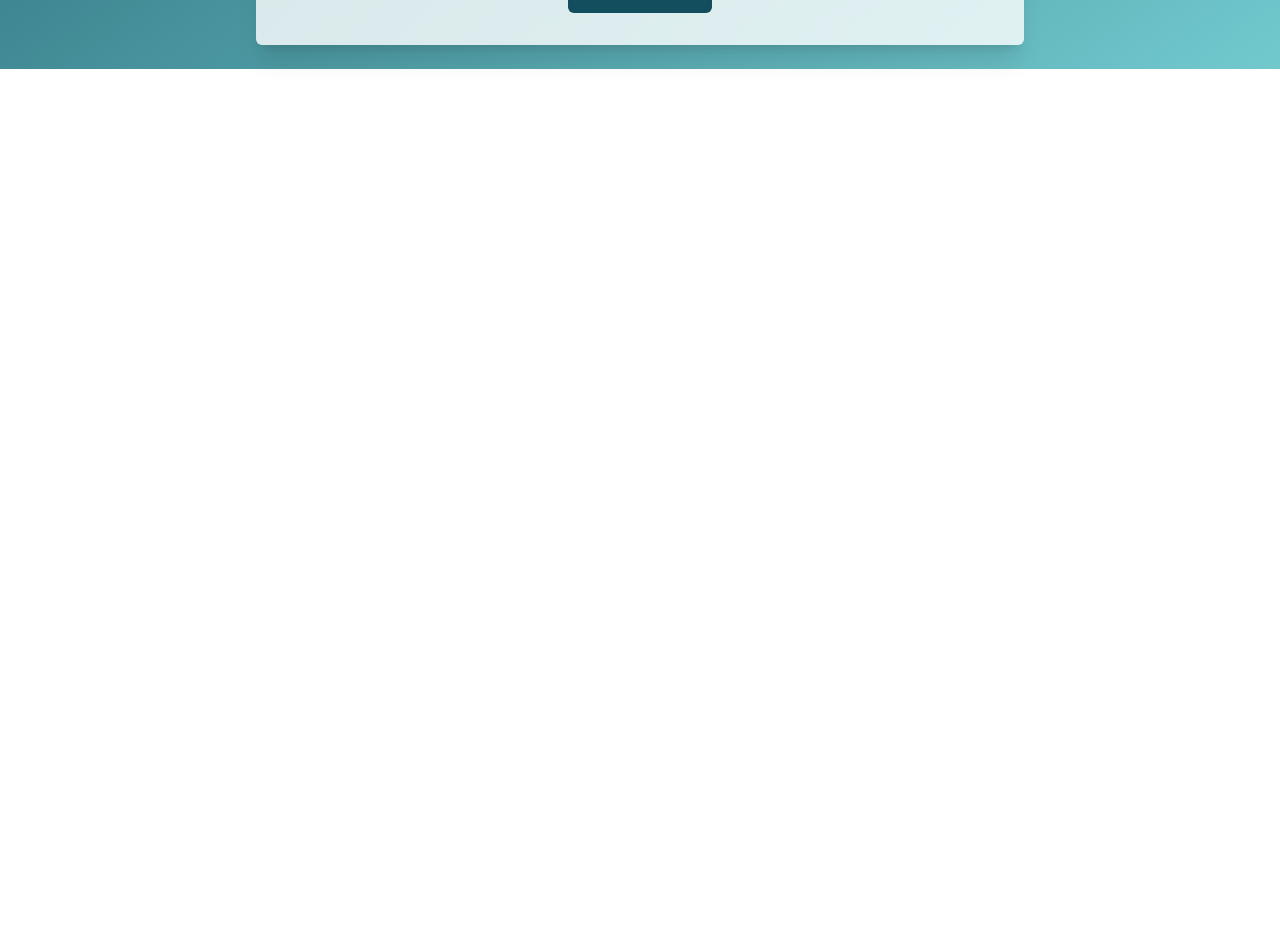
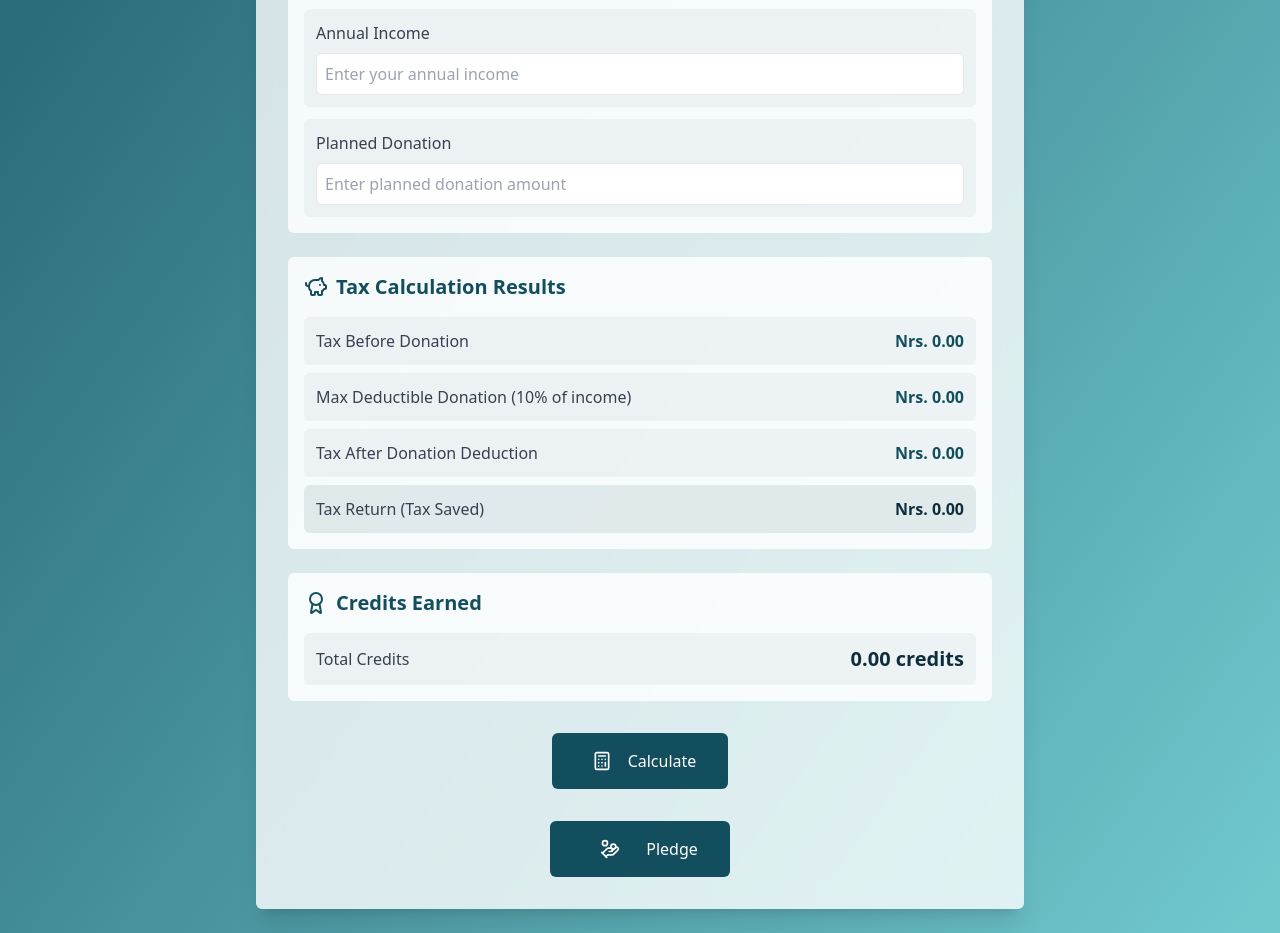
Before and after one commit to hcoe-sidewinder/hackathon, a React (Vite) app in the folder frontend/: page /donation-detail/1 in a window 1280 px wide. Shown: the part 840-1773 px from the top of the page. Before the commit the page ends 909 px from the top, so only its background shows below. Built offline with nearby package versions, Linux system fonts and the light colour scheme.

Commit message:
Stuti Commit

```diff
--- a/frontend/src/Pages/DonationDetail.jsx
+++ b/frontend/src/Pages/DonationDetail.jsx
@@ -7,6 +7,7 @@ import { useLocation, useNavigate } from "react-router";
 import axios from "axios";
 import { useTrade } from "../context/tradeContext";
 import { toast } from "sonner";
+import TaxCalculator from "../components/TaxCalculator";
 
 const DonationDetail = ({ donation, onBack }) => {
   const { state, dispatch } = useTrade();
@@ -153,13 +154,15 @@ const DonationDetail = ({ donation, onBack }) => {
           </div>
         </Section>
 
+        <TaxCalculator />
+
         <div className="flex justify-center mt-8">
           <button
             onClick={() => setShowPledgeModal(true)}
             className="group flex items-center gap-2 bg-bgColor text-white px-8 py-4 rounded-md
             transition-all duration-300 hover:bg-hoverColor hover:shadow-lg active:scale-95"
           >
-            <HandCoins className="w-5 h-5 transition-transform duration-300 group-hover:scale-110" />
+            <HandCoins className="w-14 h-5 transition-transform duration-300 group-hover:scale-110" />
             <span className="transition-transform duration-300 group-hover:translate-x-1">
               Pledge
             </span>
--- a/frontend/src/Pages/HomePage.jsx
+++ b/frontend/src/Pages/HomePage.jsx
@@ -16,17 +16,18 @@ import {
 import DirectionsWalkIcon from "@mui/icons-material/DirectionsWalk";
 import axios from "axios";
 import { useTrade } from "../context/tradeContext";
+import TaxCalculator from "../components/TaxCalculator";
 
 // Sample Data Array - yo chai pachi hatauda huncha...backend bata data fetch garera lyaune
 export const sampleUsers = [
   {
     index: 1,
     doneeId: "12345",
-    donorId: "67890",
+    donorId: null,
     phaseId: "3",
     nob: "Khatri Ceramics",
     totalAmount: "500000",
-    desc: "I need the aforementioned amount to buy an electricity powered oven to replace the wood burning oven that I use to bake my pottery.",
+    desc: "I need the amount to buy an electricity powered oven to replace the wood burning oven that I use to bake my pottery.",
     panNo: "775976",
     profilePic: "https://via.placeholder.com/150",
   },
@@ -55,7 +56,7 @@ export const sampleUsers = [
   {
     index: 4,
     doneeId: "11223",
-    donorId: "44556",
+    donorId: null,
     phaseId: "9",
     nob: "Solar Solutions",
     totalAmount: "900000",
@@ -66,7 +67,7 @@ export const sampleUsers = [
   {
     index: 5,
     doneeId: "11623",
-    donorId: "44656",
+    donorId: null,
     phaseId: "8",
     nob: "Wind Surfers",
     totalAmount: "50000",
--- a/frontend/src/components/Header.jsx
+++ b/frontend/src/components/Header.jsx
@@ -1,4 +1,5 @@
-import { Leaf, Megaphone, LogOut } from "lucide-react";
+import { Avatar } from "@mui/material";
+import { Leaf, Megaphone, LogOut, Box } from "lucide-react";
 
 const Header = () => {
   return (
@@ -54,6 +55,23 @@ const Header = () => {
             <LogOut className="h-5 w-5 mr-2" />
             Log Out
           </a>
+          <a>
+            <Box
+              sx={{
+                display: "flex",
+                align: "center",
+                mb: 3,
+                height: 100,
+                width: 100,
+                borderRadius: 1,
+              }}
+            >
+              <img
+                src="../access/pfp.jpg"
+                sx={{ width: 100, height: 100, mr: 0, padding: 1 }}
+              />
+            </Box>
+          </a>
         </div>
       </div>
     </header>
--- a/frontend/src/components/HowItWorks.jsx
+++ b/frontend/src/components/HowItWorks.jsx
@@ -11,25 +11,25 @@ const Step = ({ icon, title, description }) => (
 const HowItWorks = () => {
   const steps = [
     {
-      icon: <BarChart className="h-8 w-8 text-white" />,
+      icon: <BarChart className="h-5 w-8 text-white" />,
       title: "Measure Impact",
       description:
         "We assess your company's environmental impact and energy usage.",
     },
     {
-      icon: <RefreshCw className="h-8 w-8 text-white" />,
+      icon: <RefreshCw className="h-5 w-8 text-white" />,
       title: "Implement Changes",
       description:
         "Implement eco-friendly practices and energy-saving measures.",
     },
     {
-      icon: <Award className="h-8 w-8 text-white" />,
+      icon: <Award className="h-5 w-8 text-white" />,
       title: "Earn Credits",
       description:
         "Receive energy credits for your positive environmental actions.",
     },
     {
-      icon: <TrendingUp className="h-8 w-8 text-white" />,
+      icon: <TrendingUp className="h-5 w-8 text-white" />,
       title: "Trade & Benefit",
       description:
         "Trade credits with other businesses or use them for incentives.",
--- /dev/null
+++ b/frontend/src/components/TaxCalculator.jsx
@@ -0,0 +1,206 @@
+import {
+  Calculator,
+  ArrowLeft,
+  Landmark,
+  PiggyBank,
+  Award,
+} from "lucide-react";
+import { useState } from "react";
+
+// BigInt version of the Math.min function
+const bigIntMin = (a, b) => {
+  const aBig = BigInt(Math.round(Number(a)));
+  const bBig = BigInt(Math.round(Number(b)));
+  return aBig < bBig ? Number(aBig) : Number(bBig);
+};
+
+const TaxCalculator = ({ onBack }) => {
+  const [income, setIncome] = useState("");
+  const [deductions, setDeductions] = useState("");
+  const [donation, setDonation] = useState("");
+  const [results, setResults] = useState({
+    taxBeforeDonation: 0,
+    maxDeductibleDonation: 0,
+    taxAfterDonation: 0,
+    taxSaved: 0,
+    creditsEarned: 0,
+  });
+
+  const formatLargeNumber = (number) => {
+    return new Intl.NumberFormat("en-IN", {
+      maximumFractionDigits: 2,
+      minimumFractionDigits: 2,
+    }).format(number);
+  };
+
+  const Section = ({ title, icon, children }) => (
+    <div className="mt-6 p-4 rounded-md transition-all duration-300 ease-in-out bg-white/80 hover:bg-white/90 hover:shadow-lg relative">
+      <div className="flex items-center gap-2 text-xl font-semibold text-textColor mb-4">
+        <div className="transform transition-all duration-300 group-hover:scale-110">
+          {icon}
+        </div>
+        <h3>{title}</h3>
+      </div>
+      <div className="relative">{children}</div>
+    </div>
+  );
+
+  const validateNumberInput = (value) => {
+    if (value === "") return true;
+    const num = Number(value);
+    return !isNaN(num) && num >= 0 && num <= 10000000000000000;
+  };
+
+  const handleNumberInput = (value, setter) => {
+    if (validateNumberInput(value)) {
+      setter(value);
+    }
+  };
+
+  const calculateTax = () => {
+    const incomeNum = Number(income);
+    const deductionsNum = Number(deductions);
+    const donationNum = Number(donation);
+
+    const maxDonation = incomeNum * 0.1;
+    const effectiveDonation = bigIntMin(donationNum, maxDonation);
+    const taxableBeforeDonation = Math.max(0, incomeNum - deductionsNum);
+    const taxableAfterDonation = Math.max(
+      0,
+      taxableBeforeDonation - effectiveDonation
+    );
+
+    const taxBefore = calculateTaxAmount(taxableBeforeDonation);
+    const taxAfter = calculateTaxAmount(taxableAfterDonation);
+    const credits = (effectiveDonation / 1000000) * 1.5;
+
+    setResults({
+      taxBeforeDonation: taxBefore,
+      maxDeductibleDonation: maxDonation,
+      taxAfterDonation: taxAfter,
+      taxSaved: taxBefore - taxAfter,
+      creditsEarned: credits,
+    });
+  };
+
+  const calculateTaxAmount = (taxable) => {
+    let tax = 0;
+    if (taxable <= 300000) {
+      tax = 0;
+    } else if (taxable <= 600000) {
+      tax = (taxable - 300000) * 0.05;
+    } else if (taxable <= 900000) {
+      tax = 15000 + (taxable - 600000) * 0.1;
+    } else if (taxable <= 1200000) {
+      tax = 45000 + (taxable - 900000) * 0.15;
+    } else if (taxable <= 1500000) {
+      tax = 90000 + (taxable - 1200000) * 0.2;
+    } else {
+      tax = 150000 + (taxable - 1500000) * 0.3;
+    }
+    return tax;
+  };
+
+  const ResultRow = ({ label, value, isHighlighted = false }) => (
+    <div
+      className={`flex justify-between p-3 ${
+        isHighlighted ? "bg-bgColor/10" : "bg-bgColor/5"
+      } rounded-md transition-all duration-300 hover:bg-bgColor/10`}
+    >
+      <span className="text-gray-700">{label}</span>
+      <span
+        className={`font-semibold ${
+          isHighlighted ? "text-hoverColor" : "text-textColor"
+        }`}
+      >
+        {typeof value === "number" ? `Nrs. ${formatLargeNumber(value)}` : value}
+      </span>
+    </div>
+  );
+
+  return (
+    <div>
+      {/* <div className="bg-white/80 backdrop-blur-md shadow-xl rounded-md overflow-hidden w-full max-w-3xl p-8 transition-all duration-300 hover:shadow-2xl"> */}
+      <Section title="Income Details" icon={<Landmark className="w-6 h-6" />}>
+        <div className="space-y-3">
+          <div className="flex flex-col p-3 bg-bgColor/5 rounded-md transition-all duration-300 hover:bg-bgColor/10">
+            <label className="text-gray-700 mb-2">Annual Income</label>
+            <input
+              type="number"
+              value={income}
+              onChange={(e) => handleNumberInput(e.target.value, setIncome)}
+              className="p-2 border rounded-md focus:outline-none focus:ring-2 focus:ring-bgColor"
+              placeholder="Enter your annual income"
+              max="10000000000000000"
+              min="0"
+            />
+          </div>
+
+          <div className="flex flex-col p-3 bg-bgColor/5 rounded-md transition-all duration-300 hover:bg-bgColor/10">
+            <label className="text-gray-700 mb-2">Planned Donation</label>
+            <input
+              type="number"
+              value={donation}
+              onChange={(e) => handleNumberInput(e.target.value, setDonation)}
+              className="p-2 border rounded-md focus:outline-none focus:ring-2 focus:ring-bgColor"
+              placeholder="Enter planned donation amount"
+              max="10000000000000000"
+              min="0"
+            />
+          </div>
+        </div>
+      </Section>
+
+      <Section
+        title="Tax Calculation Results"
+        icon={<PiggyBank className="w-6 h-6" />}
+      >
+        <div className="space-y-2">
+          <ResultRow
+            label="Tax Before Donation"
+            value={results.taxBeforeDonation}
+          />
+          <ResultRow
+            label="Max Deductible Donation (10% of income)"
+            value={results.maxDeductibleDonation}
+          />
+          <ResultRow
+            label="Tax After Donation Deduction"
+            value={results.taxAfterDonation}
+          />
+          <ResultRow
+            label="Tax Return (Tax Saved)"
+            value={results.taxSaved}
+            isHighlighted={true}
+          />
+        </div>
+      </Section>
+
+      <Section title="Credits Earned" icon={<Award className="w-6 h-6" />}>
+        <div className="p-3 bg-bgColor/5 rounded-md transition-all duration-300 hover:bg-bgColor/10">
+          <div className="flex justify-between items-center">
+            <span className="text-gray-700">Total Credits</span>
+            <span className="font-bold text-xl text-hoverColor">
+              {results.creditsEarned.toFixed(2)} credits
+            </span>
+          </div>
+        </div>
+      </Section>
+
+      <div className="flex justify-center mt-8">
+        <button
+          onClick={calculateTax}
+          className="group flex items-center gap-2 bg-bgColor text-white px-8 py-4 rounded-md transition-all duration-300 hover:bg-hoverColor hover:shadow-lg active:scale-95"
+        >
+          <Calculator className="w-9 h-5 transition-transform duration-300 group-hover:scale-110" />
+          <span className="transition-transform duration-300 group-hover:translate-x-1">
+            Calculate
+          </span>
+        </button>
+      </div>
+      {/* </div> */}
+    </div>
+  );
+};
+
+export default TaxCalculator;
```
Also changed, not shown: frontend/src/components/tradeCard.jsx (+22 -12 lines).
